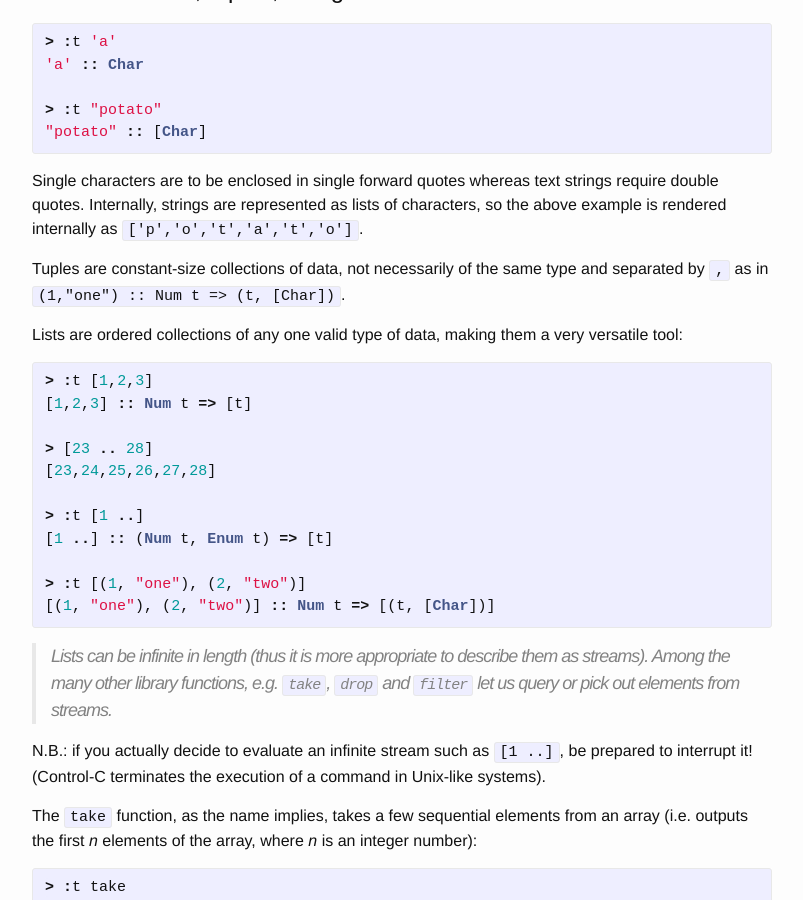
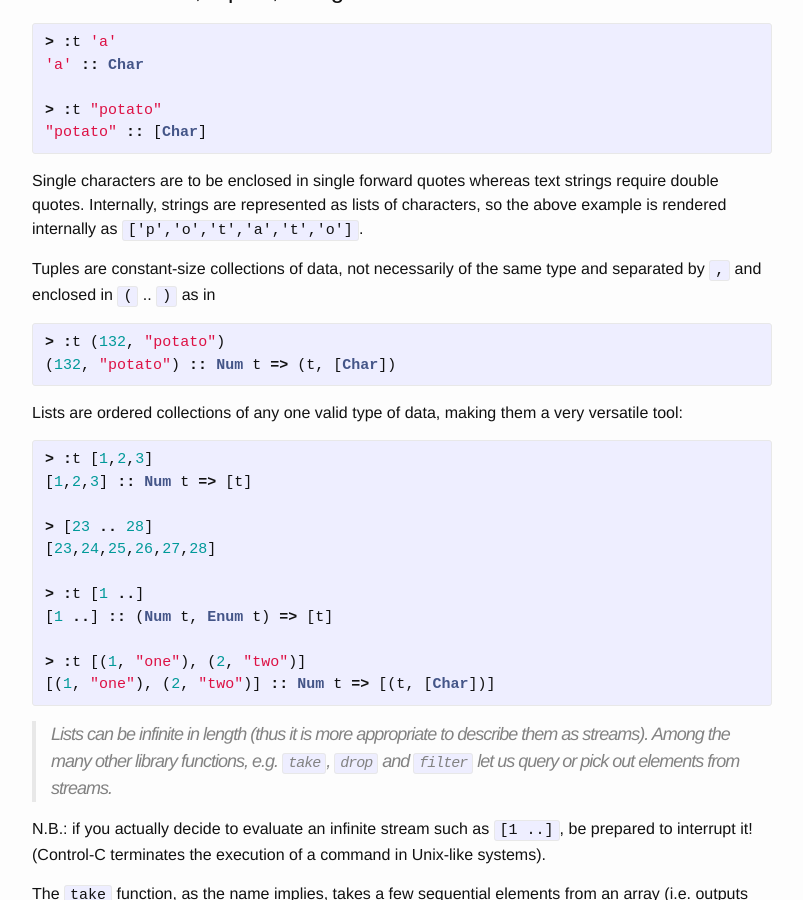
Before and after one commit to ocramz/ocramz.github.io, a Jekyll site: the page built from _posts/2015-08-21-haskell-tut-v1.markdown, in a window 1280 px wide and 900 px high, scrolled down 2128 px. Shown: the whole window, without its empty margins (238-1041 px from the left). Built offline with Jekyll 4.4.1, drawn with Linux system fonts in a browser that asks for light colours; Markdown is read by kramdown in place of the engine named in the settings; formulas are drawn with MathJax 3.

Commit message:
blog update

```diff
--- a/_posts/2015-08-21-haskell-tut-v1.markdown
+++ b/_posts/2015-08-21-haskell-tut-v1.markdown
@@ -88,7 +88,12 @@
 
 Single characters are to be enclosed in single forward quotes whereas text strings require double quotes. Internally, strings are represented as lists of characters, so the above example is rendered internally as `['p','o','t','a','t','o']`.
 
-Tuples are constant-size collections of data, not necessarily of the same type and separated by `,` as in `(1,"one") :: Num t => (t, [Char])`.
+Tuples are constant-size collections of data, not necessarily of the same type and separated by `,` and enclosed in `(` .. `)` as in
+
+{% highlight haskell%}
+> :t (132, "potato")
+(132, "potato") :: Num t => (t, [Char])
+{% endhighlight%}
 
 Lists are ordered collections of any one valid type of data, making them a very versatile tool:
 
```
Also changed, not shown: 2 other files.
